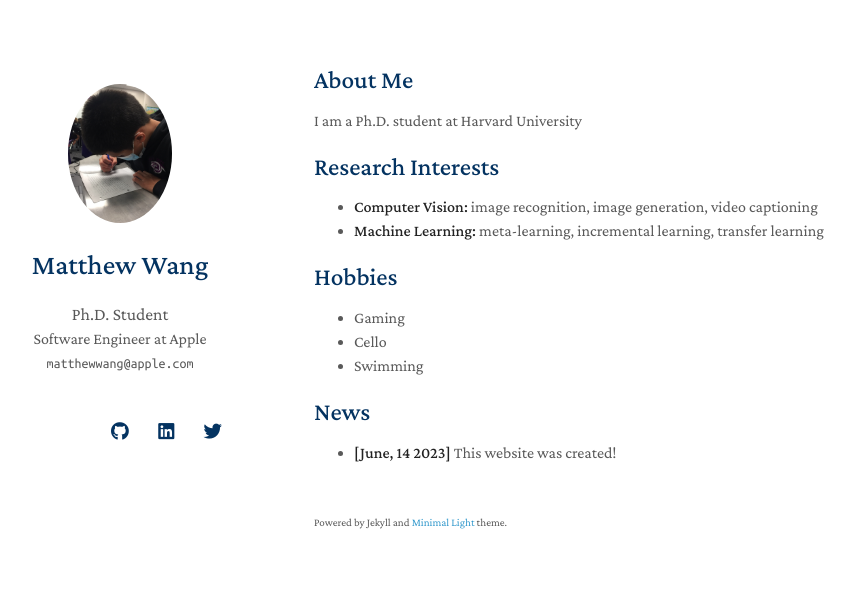
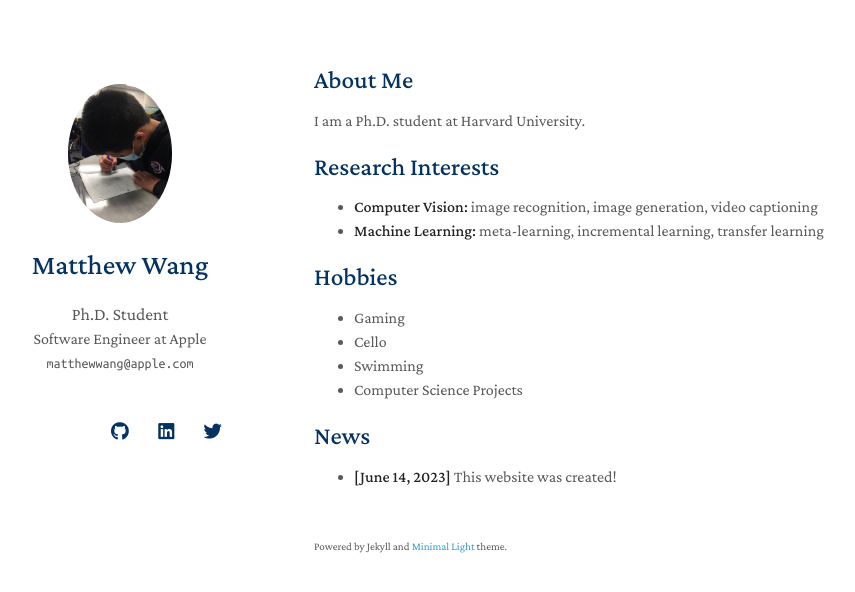
Before and after one commit to MatthewWang647/my_personal_webpage, a Jekyll site: the page built from index.md, in a window 1280 px wide. Shown: the top 592 px of the page, without its empty margins (156-1011 px from the left). Built offline with Jekyll 4.4.1, drawn with Linux system fonts in a browser that asks for light colours; nearby versions of some CDN libraries; a style sheet for code colours, icons or effects is not loaded; our own code applies the rules of GitHub Pages for plain Markdown files.

Commit message:
Update index.md

```diff
--- a/index.md
+++ b/index.md
@@ -4,7 +4,7 @@ layout: homepage
 
 ## About Me
 
-I am a Ph.D. student at Harvard University
+I am a Ph.D. student at Harvard University.
 
 ## Research Interests
 
@@ -16,6 +16,7 @@ I am a Ph.D. student at Harvard University
 - Gaming
 - Cello
 - Swimming
+- Computer Science Projects
 
 ## News
-- **[June, 14 2023]** This website was created!
+- **[June 14, 2023]** This website was created!
```
